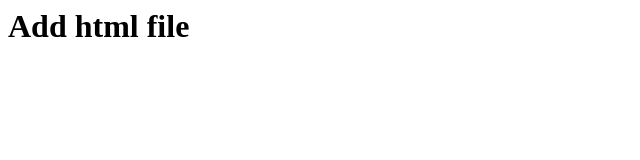
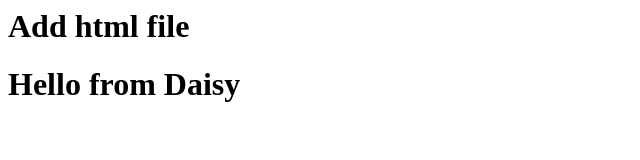
Before and after one commit to Teddy828/git-practice-sorcetree, a plain HTML site: page index.html in a window 1280 px wide. Shown: the whole page, without its empty margins (0-640 px from the left). Drawn offline with Linux system fonts and the light colour scheme.

Commit message:
Add hello daisy from daisy branch

```diff
--- a/index.html
+++ b/index.html
@@ -1 +1,2 @@
 <h1>Add html file</h1>
+<h1>Hello from Daisy</h1>
```
